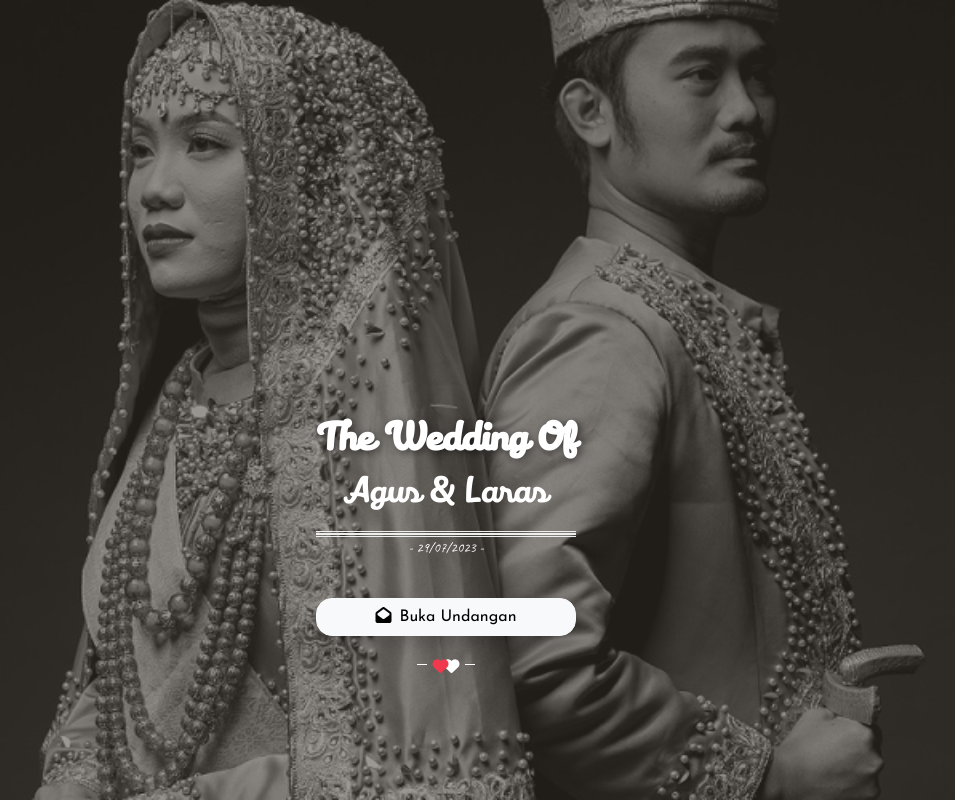
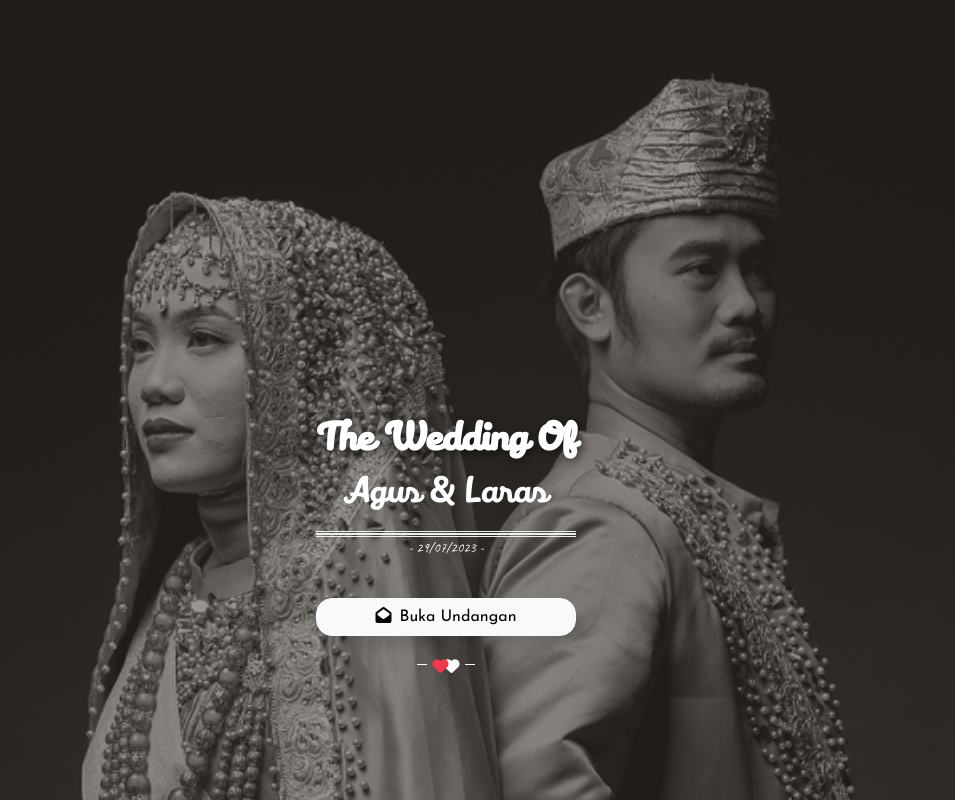
Before and after one commit to AndriYana44/wedding-invitation, a PHP site: page / in a window 1280 px wide. Shown: the whole page, without its empty margins (194-1149 px from the left). Run offline with PHP 8.4, Linux system fonts and the light colour scheme; some web fonts are replaced.

Commit message:
fix image position

```diff
--- a/css/app.css
+++ b/css/app.css
@@ -198,7 +198,8 @@ body {
     background-image: url('../images/mempelai/Cover1.jpg');
     background-repeat: no-repeat;
     background-size: cover;
-    background-position: center;
+    background-position-x: center;
+    background-position: 50% 30%;
 }
 
 .cover-text {
```
